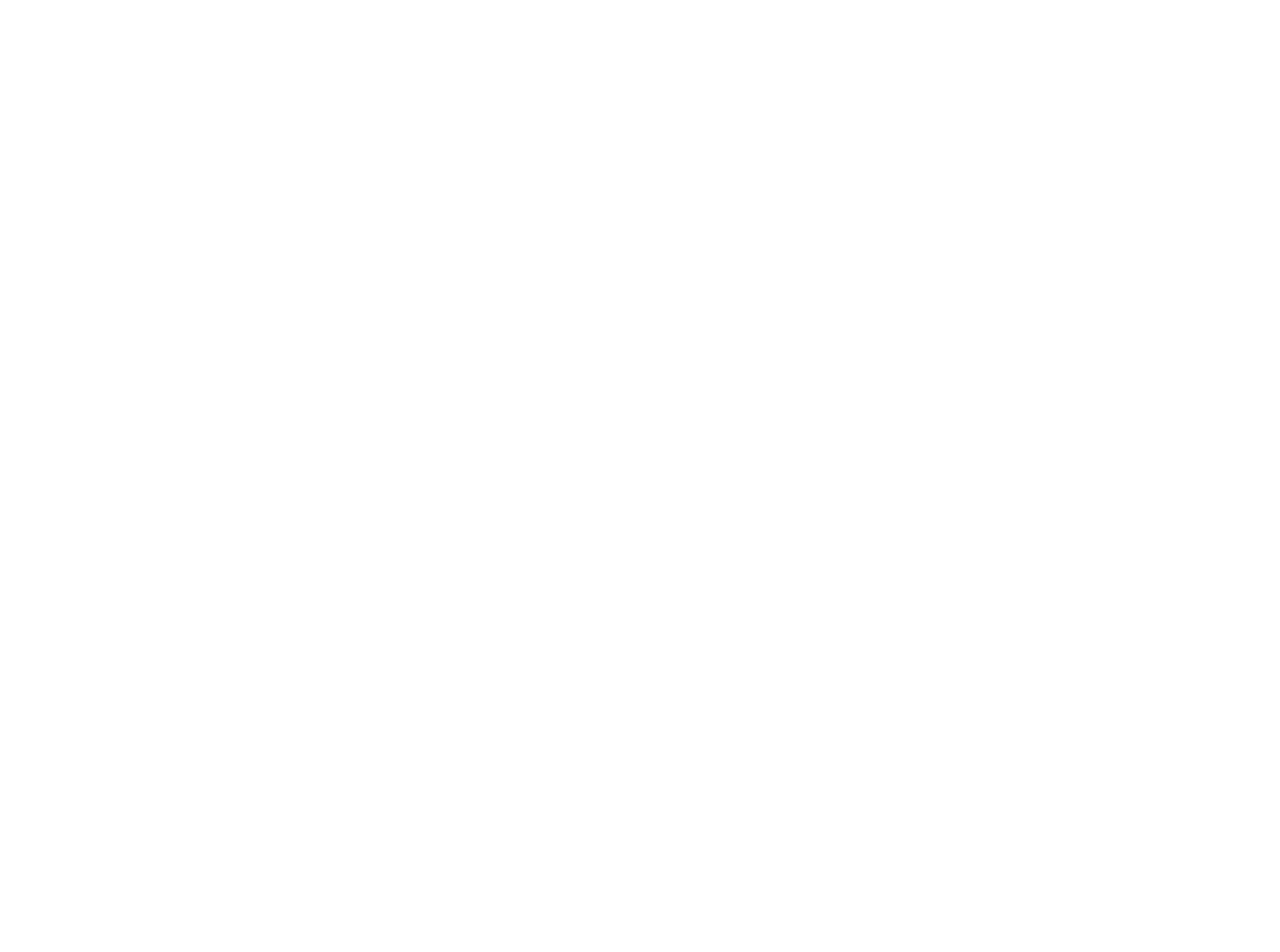
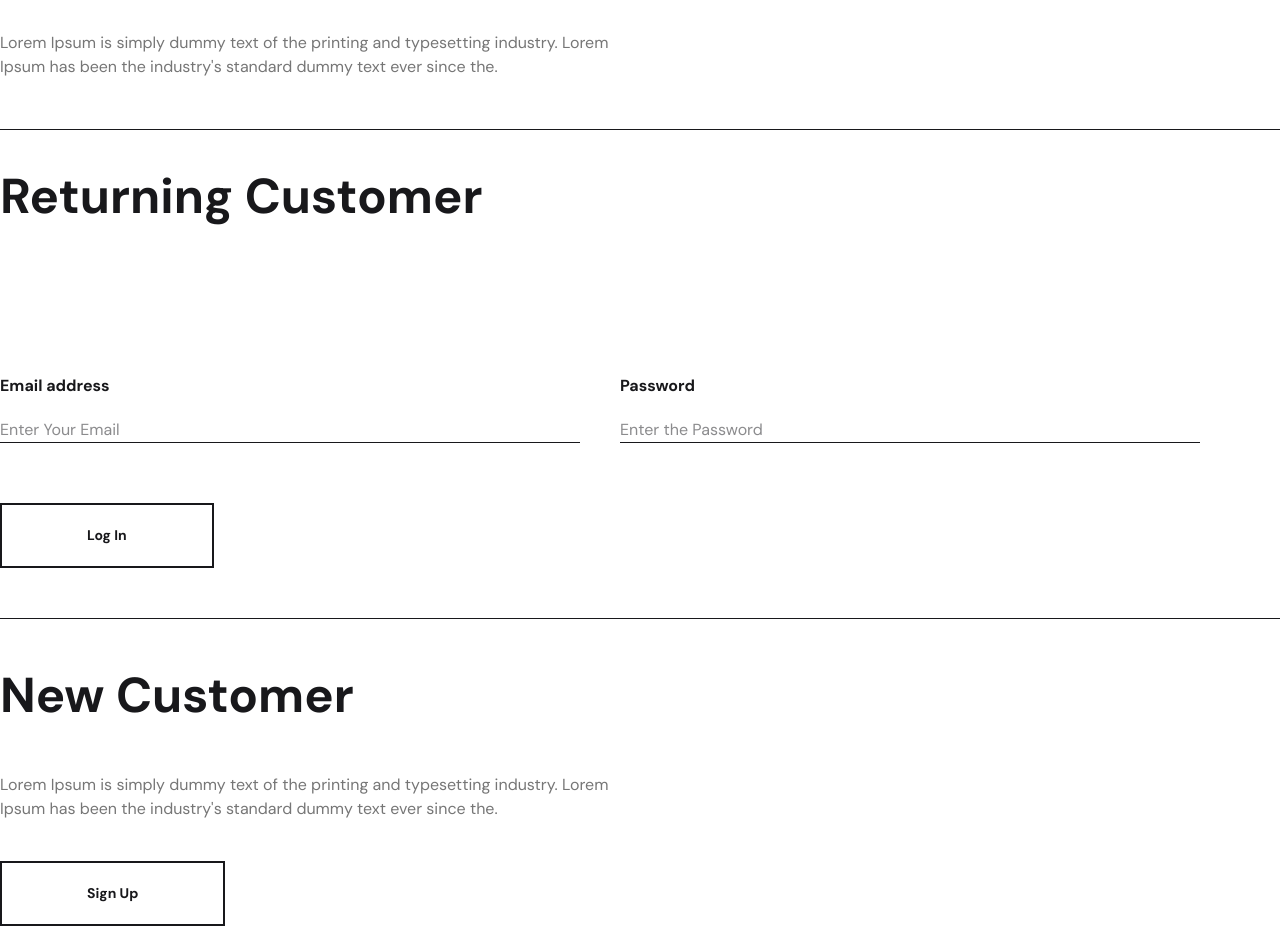
Before and after one commit to hubertDgomes/Orebi, a React (Vite) app: page /Login in a window 1280 px wide. Before the commit this address had no page. Shown: the part 360-1312 px from the top of the page. Before the commit the page ends 800 px from the top, so only its background shows below. Built offline with nearby package versions, Linux system fonts and the light colour scheme; a web font is replaced by a local one.

Commit message:
Add Login page component and update routing in App; enhance account section in Search component

```diff
--- a/src/App.jsx
+++ b/src/App.jsx
@@ -9,6 +9,7 @@ import Cart from "./components/pages/Cart";
 import Shop from "./components/pages/Shop";
 import About from "./components/pages/About";
 import Contact from "./components/pages/Contact";
+import Login from "./components/pages/Login";
 
 function App() {
   return (
@@ -20,6 +21,7 @@ function App() {
           <Route path="/Shop" element={<Shop />} />
           <Route path="/About" element={<About />} />
           <Route path="/Contact" element={<Contact/>}/>
+          <Route path="/Login" element={<Login/>}/>
         </Route>
       </Routes>
     </>
--- a/src/components/layouts/Search.jsx
+++ b/src/components/layouts/Search.jsx
@@ -107,12 +107,12 @@ const Search = () => {
                 />
                 {showLog && (
                   <div className="absolute top-[20px] sm:top-[40px] right-0 sm:w-[200px] w-[90px] text-center font-DM font-bold">
-                    <p className="text-white bg-black p-1 text-[10px] sm:text-[20px] cursor-pointer sm:p-4">
+                    <button className="text-white bg-black p-1 text-[10px] sm:text-[20px] cursor-pointer sm:p-4 w-[200px]">
                       My Account
-                    </p>
-                    <p className="bg-white text-black p-1 text-[10px] sm:text-[20px] cursor-pointer sm:p-4">
-                      Log Out
-                    </p>
+                    </button>
+                    <Link to={"/Login"}><button className="bg-white text-black p-1 text-[10px] sm:text-[20px] cursor-pointer sm:p-4 w-[200px]">
+                      Log In
+                    </button></Link>
                   </div>
                 )}
               </div>
--- /dev/null
+++ b/src/components/pages/Login.jsx
@@ -0,0 +1,59 @@
+import React from "react";
+import Container from "../Container";
+
+const Login = () => {
+    const stopRel = (e)=>{
+        e.preventDefault()
+    }
+  return (
+    <>
+      <Container>
+        <h1 className="font-DM font-bold text-[49px] lg:py-[30px] text-center md:text-left">Login</h1>
+        <div className="md:w-[644px]">
+          <p className="font-DM text-[16px] text-[#767676] mt-[40px] lg:mt-[123px] lg:py-[50px] text-center md:text-left">
+            Lorem Ipsum is simply dummy text of the printing and typesetting
+            industry. Lorem Ipsum has been the industry's standard dummy text
+            ever since the.
+          </p>
+        </div>
+        <hr />
+        <h2 className="font-DM font-bold text-[49px] py-[30px] text-center md:text-left">
+          Returning Customer
+        </h2>
+
+        <form className="md:py-[50px] text-center md:text-left" action="">
+            <div className="flex flex-col md:flex-row gap-x-[40px] py-[60px]">
+
+          <div className="md:w-[580px] mb-[40px] md:mb-0">
+            <label htmlFor="" className="font-DM font-bold text-[16px]">Email address</label>
+            <br />
+            <input type="email" className="font-DM text-[16px] border-b-1 lg:w-[580px] w-[300px] focus:outline-0 mt-[20px] text-center md:text-left placeholder:text-center md:placeholder:text-left" placeholder="Enter Your Email" />
+          </div>
+
+          <div className="md:w-[580px]">
+            <label htmlFor="" className="font-DM font-bold text-[16px]">Password</label>
+            <br />
+            <input type="password"  className="font-DM text-[16px] border-b-1 lg:w-[580px] w-[300px] focus:outline-0 mt-[20px] text-center md:text-left placeholder:text-center md:placeholder:text-left" placeholder="Enter the Password" />
+          </div>
+            </div>
+          <button onClick={stopRel} className="py-[20px] px-[85px] border-2 font-DM font-bold text-[14px] hover:bg-black hover:text-white cursor-pointer transition-all duration-300 mb-[40px] md:mb-0">Log In</button>
+        </form>
+        <hr />
+        <h2 className="font-DM font-bold text-[49px] pt-[40px] text-center md:text-left">New Customer</h2>
+        <div className="lg:w-[644px]">
+          <p className="font-DM text-[16px] text-[#767676] py-[40px] text-center md:text-left">
+            Lorem Ipsum is simply dummy text of the printing and typesetting
+            industry. Lorem Ipsum has been the industry's standard dummy text
+            ever since the.
+          </p>
+        </div>
+
+        <div className="text-center md:text-left">
+            <button className="py-[20px] px-[85px] border-2 font-DM font-bold text-[14px] hover:bg-black hover:text-white cursor-pointer transition-all duration-300 mb-[40px]">Sign Up</button>
+        </div>
+      </Container>
+    </>
+  );
+};
+
+export default Login;
```
